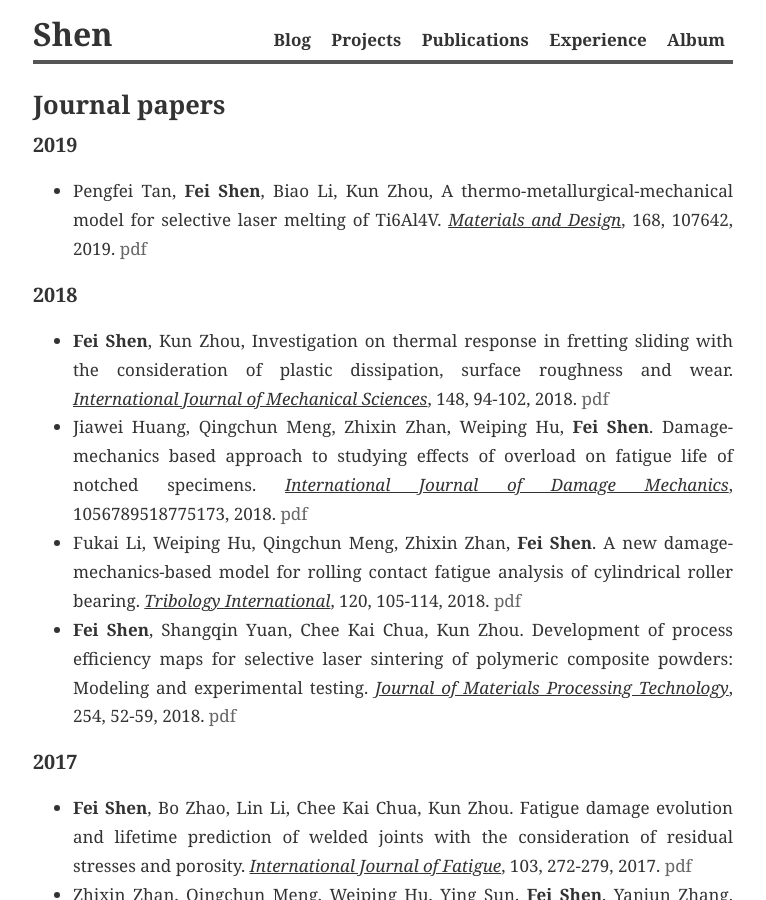
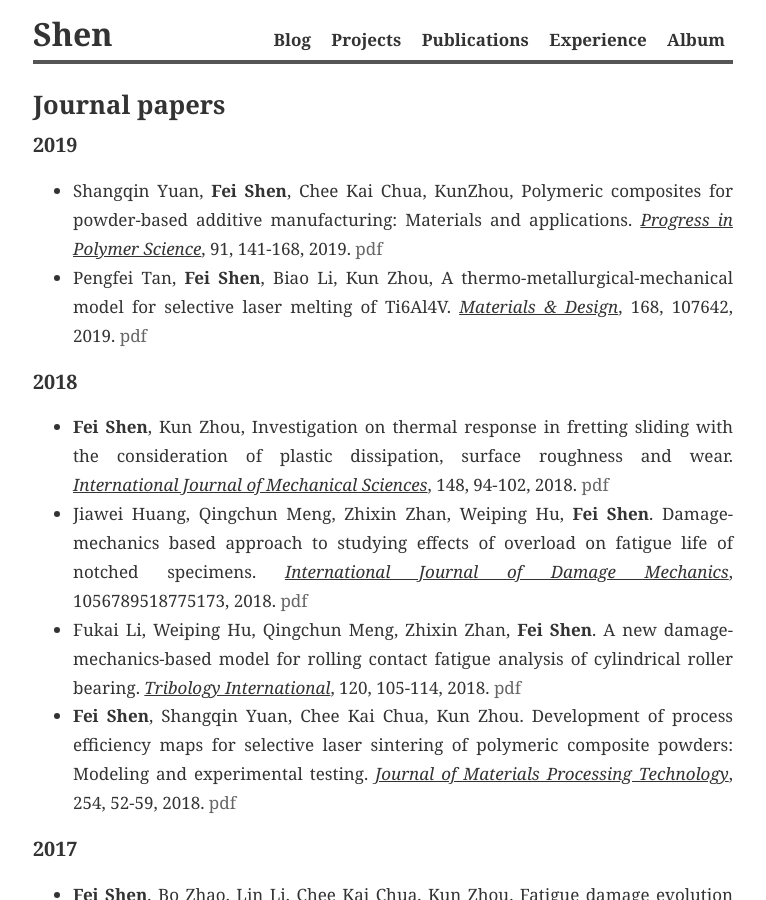
Before and after one commit to philshenfei/feishen, a Jekyll site: the page built from publications.md, in a window 1280 px wide and 900 px high. Shown: the whole window, without its empty margins (257-1023 px from the left). Built offline with Jekyll 4.4.1, drawn with Linux system fonts in a browser that asks for light colours; nearby versions of some CDN libraries.

Commit message:
Signed-off-by: philshenfei <philshenfei@gmail.com>

```diff
--- a/publications.md
+++ b/publications.md
@@ -9,7 +9,8 @@ title: Publications
 
 ### 2019
 
-* Pengfei Tan, **Fei Shen**, Biao Li, Kun Zhou, A thermo-metallurgical-mechanical model for selective laser melting of Ti6Al4V. *<u>Materials and Design</u>*, 168, 107642, 2019. [pdf][22]
+* Shangqin Yuan, **Fei Shen**, Chee Kai Chua, KunZhou, Polymeric composites for powder-based additive manufacturing: Materials and applications. *<u>Progress in Polymer Science</u>*, 91, 141-168, 2019. [pdf][23]
+* Pengfei Tan, **Fei Shen**, Biao Li, Kun Zhou, A thermo-metallurgical-mechanical model for selective laser melting of Ti6Al4V. *<u>Materials & Design</u>*, 168, 107642, 2019. [pdf][22]
 
 ### 2018
 
@@ -71,3 +72,4 @@ title: Publications
 [20]: {{ site.baseurl }}/file/Paper 20.pdf
 [21]: {{ site.baseurl }}/file/Paper 21.pdf
 [22]: {{ site.baseurl }}/file/Paper 22.pdf
+[23]: {{ site.baseurl }}/file/Paper 23.pdf
```
Also changed, not shown: 1 other file.
